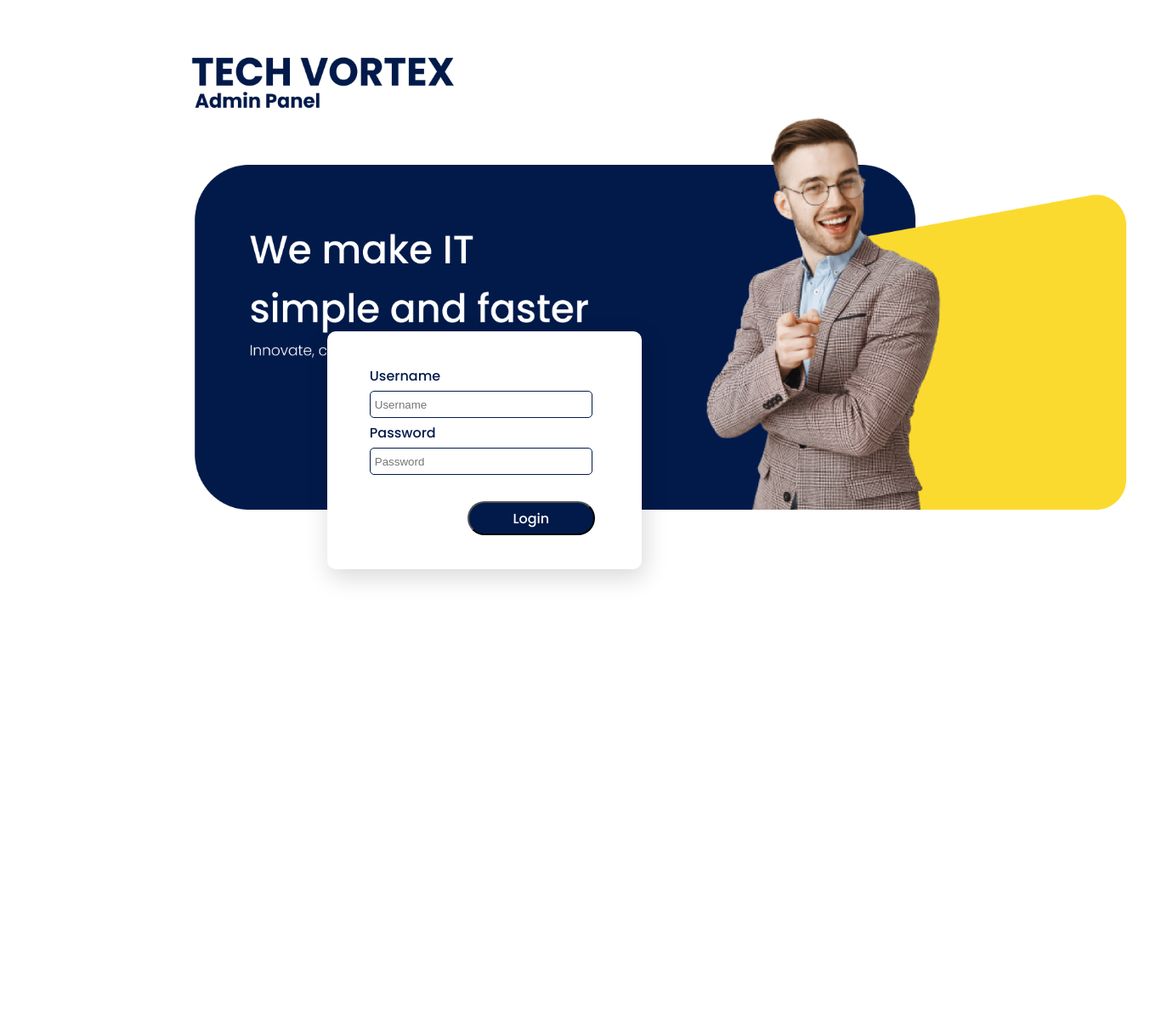
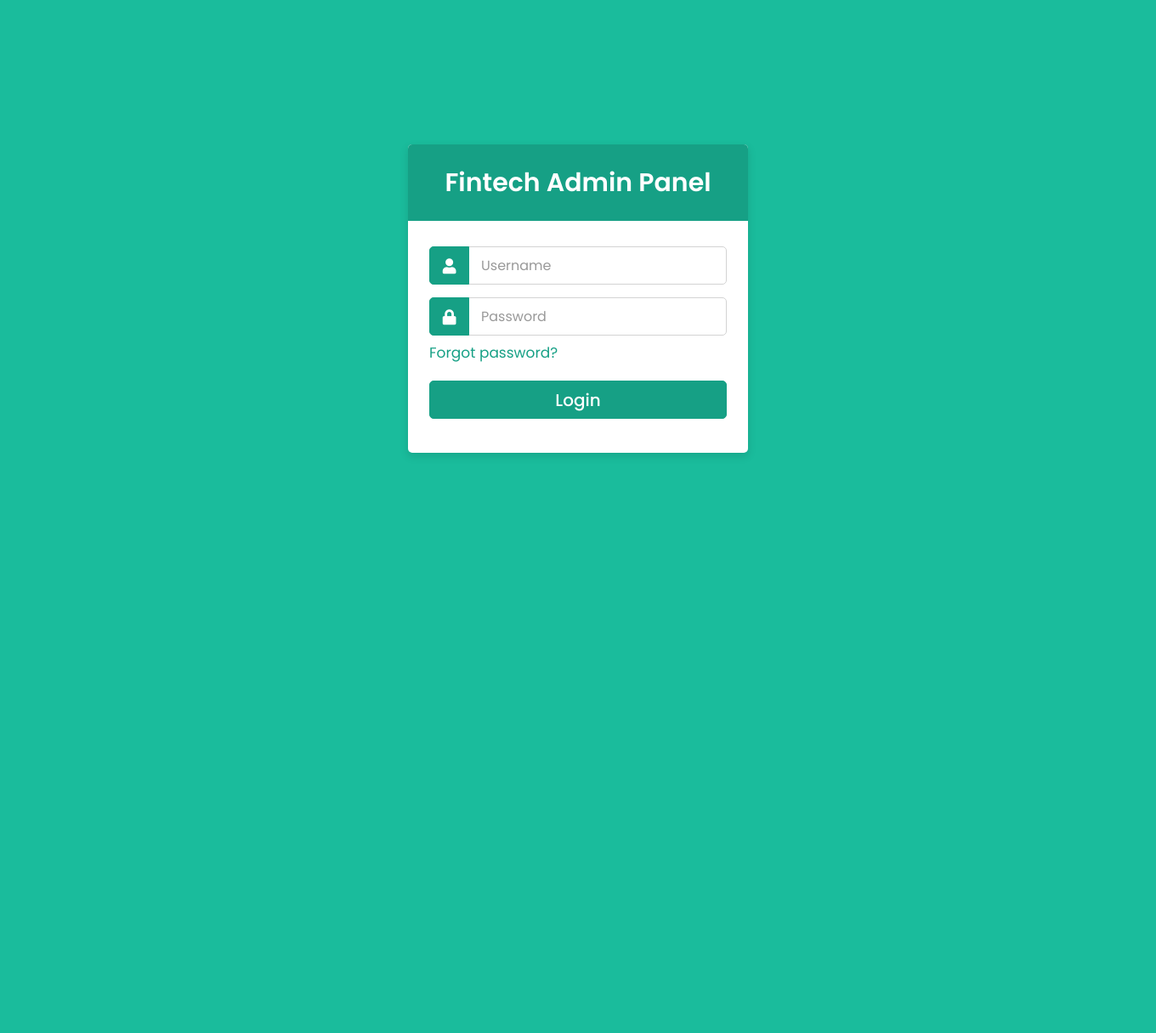
Before and after one commit to Theofilusarifin/Project_ISA, a PHP site: page / in a window 1360 px wide. Shown: the whole page at 85% size. After the commit the page ends 536 px from the top, so only its background shows below. Run offline with PHP 8.4, Linux system fonts and the light colour scheme.

Commit message:
Update Tampilan

```diff
--- a/assets/css/index.css
+++ /dev/null
@@ -1,93 +0,0 @@
-@import url("https://fonts.googleapis.com/css2?family=Old+Standard+TT:ital,wght@0,400;0,700;1,400&family=Open+Sans:wght@300&family=Poppins:wght@500;600;700&display=swap");
-
-body {
-	/* background: url("assets/cover.png") no-repeat center center; */
-	-webkit-background-size: cover;
-	-moz-background-size: cover;
-	-o-background-size: cover;
-	background-size: 500px;
-	min-height: 1200px;
-	overflow-y: hidden;
-	color: #ffffff;
-	min-height: 1200px;
-	float: auto;
-	left: 100px;
-	font-family: "Poppins", sans-serif;
-}
-
-.container {
-	width: 500px;
-	height: 500px;
-	/* background: rgba(2, 26, 74, 0.5);
-            overflow: hidden;
-            height: 100%;
-            min-height: 1200px;
-            position: relative; */
-}
-
-img {
-	position: absolute;
-	top: 50px;
-	left: 225px;
-	width: 1100px;
-	height: 550px;
-	max-width: 1100px;
-	max-height: 5500px;
-}
-
-form {
-	position: absolute;
-	top: 30%;
-	left: 43%;
-}
-
-label{
-	color: #021a4a;
-}
-input[type=text], input[type=password]{
-	margin-top: 5px;
-	margin-bottom: 5px;
-	border-radius: 5px;
-	width: 250px;
-	height: 20px;
-	border: solid #021a4a 1px;
-	padding: 5px;
-}
-
-p {
-	position: absolute;
-	font-family: "Poppins", sans-serif;
-	font-size: 18px;
-	color: red;
-	right: 270px;
-	bottom: 180px;
-	width: 300px;
-}
-.rectangle {
-	position: relative;
-	background: white;
-	padding: 40px 50px;
-	width: 270px;
-	height: 200px;
-	margin: 150px -200px;
-	border-radius: 10px;
-	box-shadow: 3px 9px 28px 1px rgba(0, 0, 0, 0.15);
-}
-
-.mybutton {
-	position: absolute;
-	bottom: 40px;
-	right: 55px;
-	background: #021a4a;
-	border-radius: 61px;
-	width: 150px;
-	height: 40px;
-	font-family: "Poppins", sans-serif;
-	font-weight: normal;
-	font-size: 16px;
-	color: white;
-}
-
-.mybutton:hover {
-	cursor: pointer;
-}
--- a/index.php
+++ b/index.php
@@ -1,19 +1,165 @@
 <!DOCTYPE html>
-<html lang="en">
+<html lang="en" dir="ltr">
 
 <head>
-    <meta charset="UTF-8">
-    <meta http-equiv="X-UA-Compatible" content="IE=edge">
+    <meta charset="utf-8">
     <meta name="viewport" content="width=device-width, initial-scale=1.0">
-    <title>LOGIN</title>
-    <link rel="stylesheet" href="assets/css/index.css">
+    <title>Financial Technology</title>
+    <style>
+        @import url('https://fonts.googleapis.com/css2?family=Poppins:wght@200;300;400;500;600;700&display=swap');
+
+        * {
+            margin: 0;
+            padding: 0;
+            box-sizing: border-box;
+            font-family: 'Poppins', sans-serif;
+        }
+
+        body {
+            background: #1abc9c;
+            overflow: hidden;
+        }
+
+        p{
+            color: red;
+        }
+
+        ::selection {
+            background: rgba(26, 188, 156, 0.3);
+        }
+
+        .container {
+            max-width: 440px;
+            padding: 0 20px;
+            margin: 170px auto;
+        }
+
+        .wrapper {
+            width: 100%;
+            background: #fff;
+            border-radius: 5px;
+            box-shadow: 0px 4px 10px 1px rgba(0, 0, 0, 0.1);
+        }
+
+        .wrapper .title {
+            height: 90px;
+            background: #16a085;
+            border-radius: 5px 5px 0 0;
+            color: #fff;
+            font-size: 30px;
+            font-weight: 600;
+            display: flex;
+            align-items: center;
+            justify-content: center;
+        }
+
+        .wrapper form {
+            padding: 30px 25px 25px 25px;
+        }
+
+        .wrapper form .row {
+            height: 45px;
+            margin-bottom: 15px;
+            position: relative;
+        }
+
+        .wrapper form .row input {
+            height: 100%;
+            width: 100%;
+            outline: none;
+            padding-left: 60px;
+            border-radius: 5px;
+            border: 1px solid lightgrey;
+            font-size: 16px;
+            transition: all 0.3s ease;
+        }
+
+        form .row input:focus {
+            border-color: #16a085;
+            box-shadow: inset 0px 0px 2px 2px rgba(26, 188, 156, 0.25);
+        }
+
+        form .row input::placeholder {
+            color: #999;
+        }
+
+        .wrapper form .row i {
+            position: absolute;
+            width: 47px;
+            height: 100%;
+            color: #fff;
+            font-size: 18px;
+            background: #16a085;
+            border: 1px solid #16a085;
+            border-radius: 5px 0 0 5px;
+            display: flex;
+            align-items: center;
+            justify-content: center;
+        }
+
+        .wrapper form .pass {
+            margin: -8px 0 20px 0;
+        }
+
+        .wrapper form .pass a {
+            color: #16a085;
+            font-size: 17px;
+            text-decoration: none;
+        }
+
+        .wrapper form .pass a:hover {
+            text-decoration: underline;
+        }
+
+        .wrapper form .button input {
+            color: #fff;
+            font-size: 20px;
+            font-weight: 500;
+            padding-left: 0px;
+            background: #16a085;
+            border: 1px solid #16a085;
+            cursor: pointer;
+        }
+
+        form .button input:hover {
+            background: #12876f;
+        }
+
+        .wrapper form .signup-link {
+            text-align: center;
+            margin-top: 20px;
+            font-size: 17px;
+        }
+
+        .wrapper form .signup-link a {
+            color: #16a085;
+            text-decoration: none;
+        }
+
+        form .signup-link a:hover {
+            text-decoration: underline;
+        }
+    </style>
+    <link rel="stylesheet" href="https://cdnjs.cloudflare.com/ajax/libs/font-awesome/5.15.2/css/all.min.css" />
 </head>
 
 <body>
     <div class="container">
-        <img src="assets/img/Background_index.png" alt="">
+        <div class="wrapper">
+            <div class="title"><span>Fintech Admin Panel</span></div>
             <form action="login.php" method="GET">
-            <div class="content">
+                <div class="row">
+                    <i class="fas fa-user"></i>
+                    <input type="text" placeholder="Username" name="uname" required>
+                </div>
+                <div class="row">
+                    <i class="fas fa-lock"></i>
+                    <input type="password" placeholder="Password" name="pass" required>
+                </div>
+                <div class="pass"><a onclick="alert('Ya diinget dong!')">Forgot password?</a></div>
+                <div class="row button">
+                    <input type="submit" value="Login">
+                </div>
                 <?php if (isset($_GET['error'])) {
                     switch ($_GET['error']) {
                         case 1: ?>
@@ -30,21 +176,10 @@
                             <?php break; ?>
                 <?php }
                 } ?>
-                <div class="rectangle">
-                    <label for="uname">Username </label>
-                    <br>
-                    <input type="text" name="uname" placeholder="Username">
-                    <br>
-                    <label for="pass">Password </label>
-                    <br>
-                    <input type="password" name="pass" placeholder="Password">
-                    <br>
-                    <input class="mybutton" type="submit" value="Login">
+            </form>
         </div>
     </div>
-        </form>
-    </div>
+
 </body>
 
-
 </html>
```
Also changed, not shown: assets/css/home.css (deleted), assets/img/Background_index.png (deleted). Lines whose indentation alone changed are shown as unchanged.
